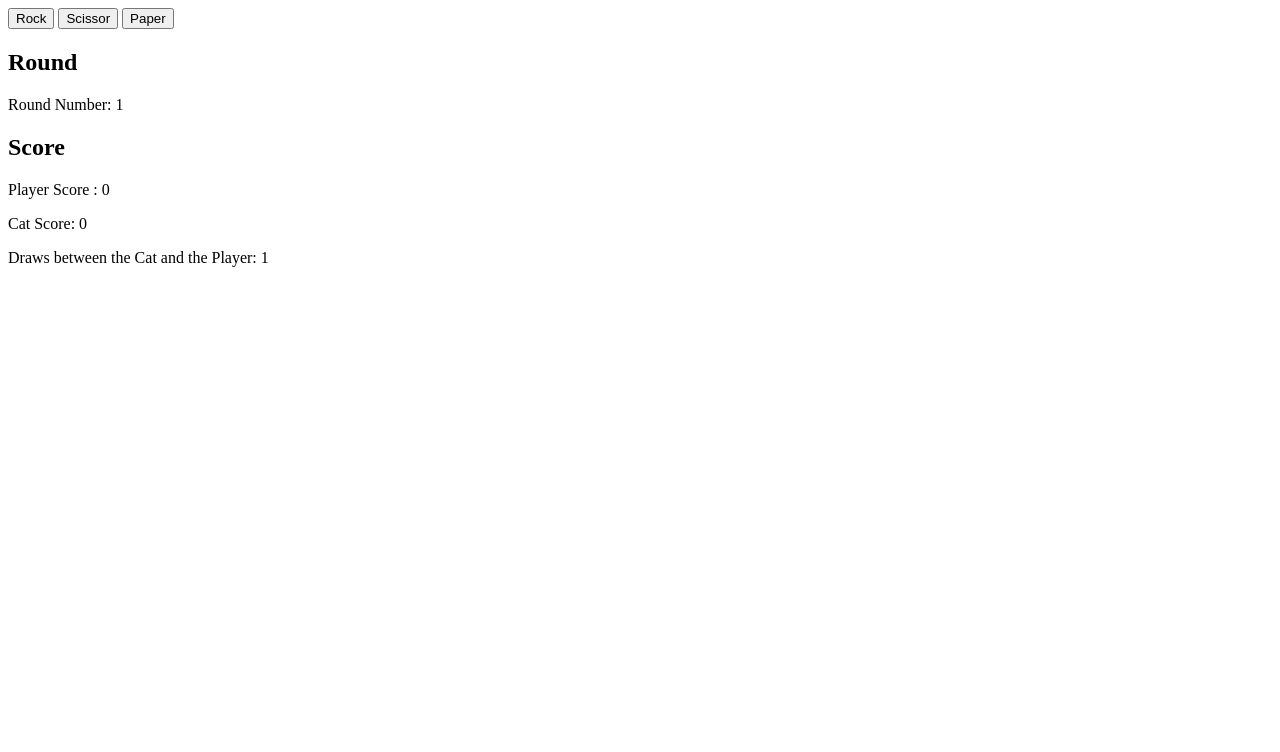
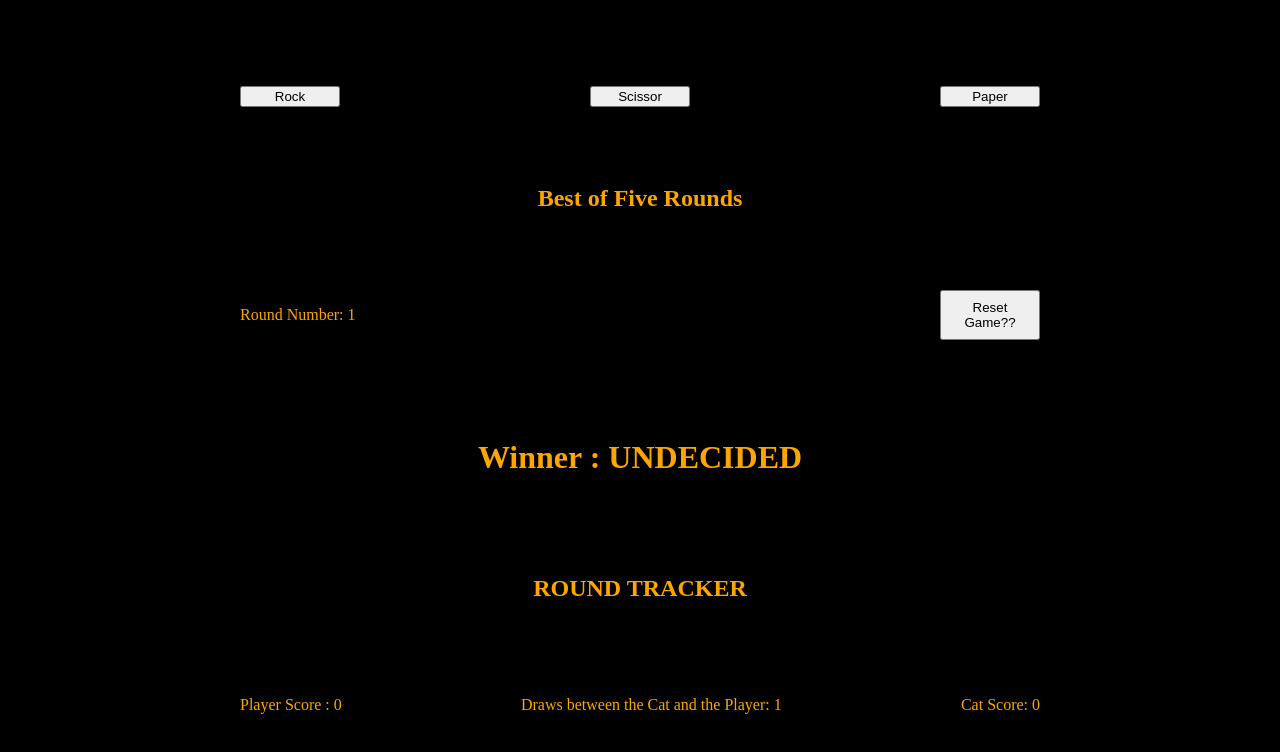
Before and after one commit to Acchu07/odin_project_RockPaperScissor, a plain HTML site: page index.html in a window 1280 px wide. Both pictures are taken after a click on the button "Rock". Drawn offline with Linux system fonts and the light colour scheme.

Commit message:
all done except for css which is messed up need to revisit flex

```diff
--- a/index.html
+++ b/index.html
@@ -4,21 +4,29 @@
     <meta charset="UTF-8">
     <meta name="viewport" content="width=device-width, initial-scale=1.0">
     <title>Rock Paper Scissors</title>
+    <link rel="stylesheet" href="./styles/style.css">
     <script src="./scripts/RockPaperScissor.js" defer></script>
 </head>
 <body>
+    <img src="./img/cat-323262_1280.jpg" alt="lazy cat licking paws">
     <div class="rock-paper-scissor">
         <button id="rock">Rock</button>
         <button id="scissor">Scissor</button>
         <button id="paper">Paper</button>
     </div>
+    <h2 class="best-of-five">Best of Five Rounds </h2>
     <div class="results">
-        <h2 class="best-of-five">Round </h2>
-        <p id="round">Number</p>
-        <h2>Score</h2>
+        <p id="round">Round Number : </p>
+        <button id="reset-game"> Reset Game?? </button>
+    </div>
+    <div>
+        <h1 id="display-winner"></h1>
+    </div>
+    <h2>ROUND TRACKER</h2>
+    <div class="two-end">
         <p id="player-score">Player Score: </p>
-        <p id="computer-score">Computer Score: </p>
         <p id="draws">Draws between Computer and Player</p>
+        <p id="computer-score">Cat Score: </p>
     </div>
 </body>
 </html>
--- a/scripts/RockPaperScissor.js
+++ b/scripts/RockPaperScissor.js
@@ -5,19 +5,31 @@ function getComputerChoice(){
 }
 
 function resetScore(){
+        //if(round < 5) return;
         playerScore = 0;
         computerScore = 0;
         round = 0;
         draw = 0;
+        document.querySelector('img').classList.remove('show-when-win')
         updateScoreWebsite();
     }
 
     function getWinner(){
-
+        const displayWinner = document.querySelector('#display-winner');
         if(playerScore === computerScore){
-        return alert('Draw');
+            displayWinner.textContent = 'Draw';
+            return;
         }
-    return (playerScore > computerScore) ? alert('Player Wins') : alert('Cat Wins');
+        // (playerScore > computerScore) ? displayWinner.textContent = 'Player Wins' : displayWinner.textContent = 'Cat Wins';
+        if(playerScore > computerScore){
+            displayWinner.textContent = 'Player Wins';
+            return;
+        }
+        else
+        {
+            displayWinner.textContent = 'Cat Wins';
+            document.querySelector('img').classList.add('show-when-win')
+        }
     }
 
     function updateScoreWebsite(){
@@ -26,22 +38,22 @@ function updateScoreWebsite(){
     const domComputerScore = document.querySelector('#computer-score');
     const domDraw = document.querySelector('#draws');
 
+    const displayWinner = document.querySelector('#display-winner');
+    displayWinner.textContent = `Winner : UNDECIDED`;
     currentRound.textContent = `Round Number: ${round}`;
     domPlayerScore.textContent = `Player Score : ${playerScore}`;
     domComputerScore.textContent = `Cat Score: ${computerScore}`;
     domDraw.textContent = `Draws between the Cat and the Player: ${draw}`;
-    console.log(`Amount of time update score website is called ${round}`);
 }
 
 function updateScore(){
+    if(round > 4) return;
     round++;
     updateScoreWebsite();
     if(round === 5){
         getWinner();
-        resetScore();
     }
 }
-
 
 function playRound(choice){
     const playerChoice = choice.target.id;
@@ -93,12 +105,13 @@ let round = 0;
 let playerScore = 0;
 let computerScore = 0;
 let draw = 0;
-console.log(round);
 
 const playerChoiceRock = document.querySelector('#rock');
 const playerChoicePaper = document.querySelector('#paper');
 const playerChoiceScissor = document.querySelector('#scissor');
+const resetGame = document.querySelector('#reset-game');
 
 playerChoiceRock.addEventListener('click',playRound);
 playerChoicePaper.addEventListener('click',playRound);
 playerChoiceScissor.addEventListener('click',playRound);
+resetGame.addEventListener('click', resetScore);
--- /dev/null
+++ b/styles/style.css
@@ -0,0 +1,40 @@
+body{
+    background-color: black;
+    color: orange;
+    display: flex;
+    min-height: 100vh;
+    flex-direction: column;
+    align-items: center;
+    justify-content: space-evenly;
+}
+
+.results{
+    display:flex;
+    width: 100vh;
+    justify-content: space-between;
+}
+
+.rock-paper-scissor,
+.two-end{
+    display: flex;
+    width: 100vh;
+    justify-content: space-between;
+}
+
+img{
+    display: none;
+}
+
+.show-when-win{
+    display: block;
+    border-radius: 10%;
+
+}
+
+button{
+    width: 100px;
+}
+
+h2{
+    margin: 0px;
+}
```
Also changed, not shown: img/cat-323262_1280.jpg (added). Lines whose indentation alone changed are shown as unchanged.
